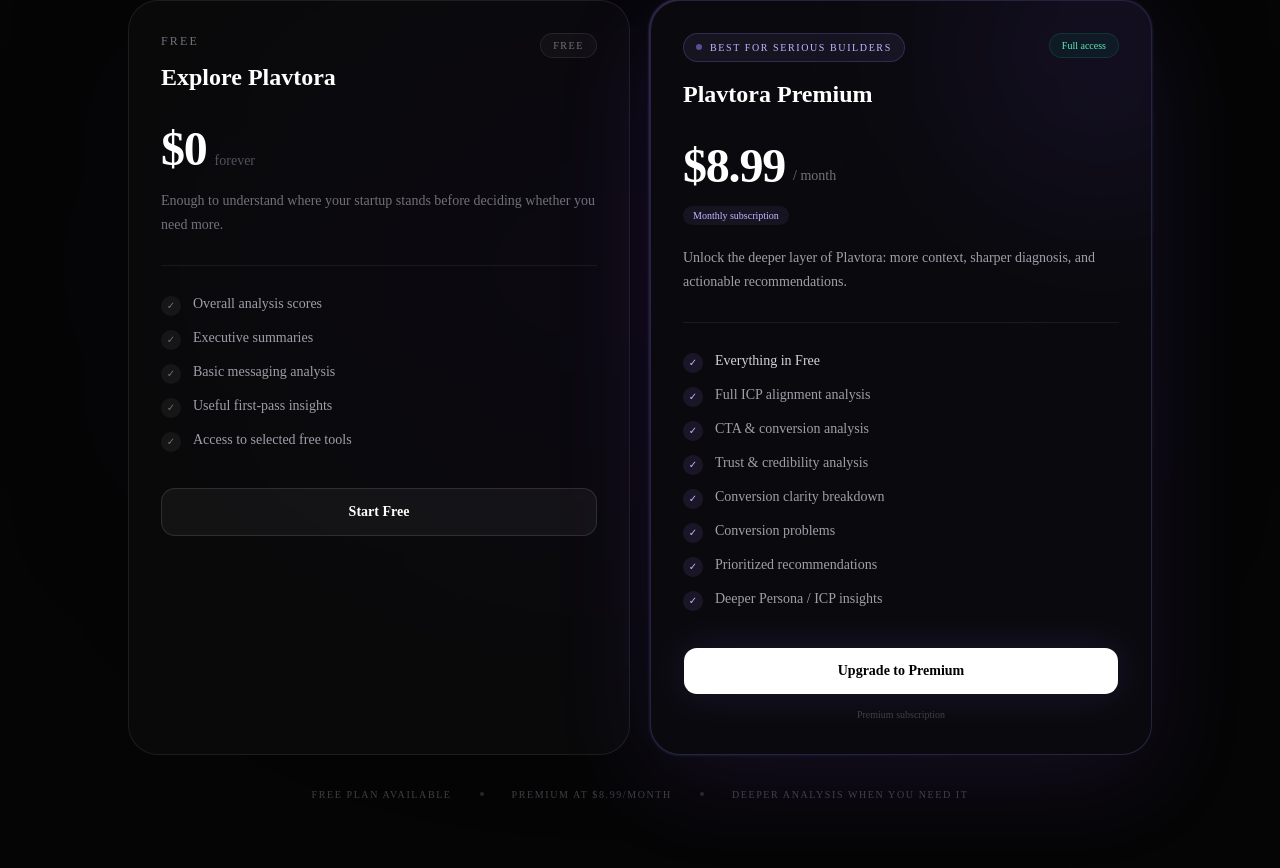
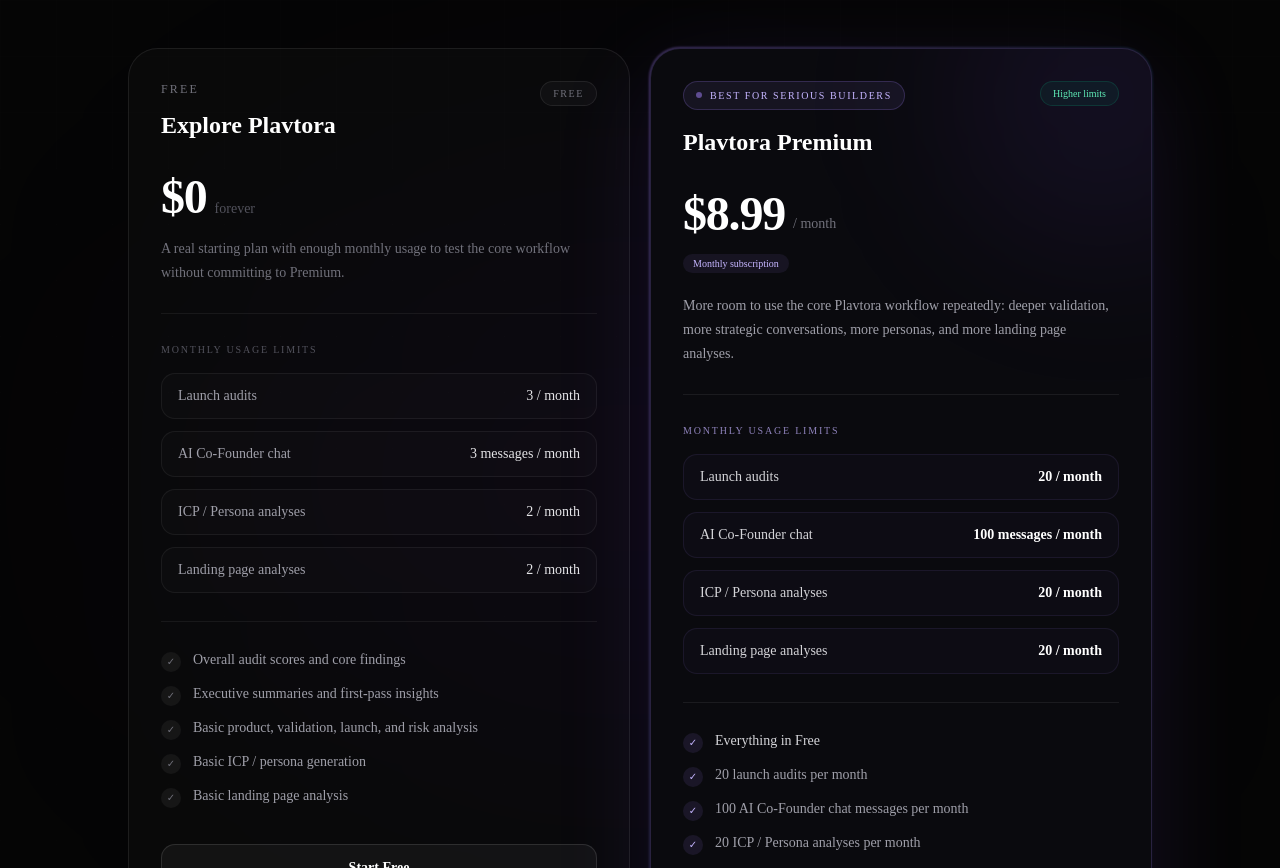
Before and after one commit to Asmit-08/launch-pilot, a Next.js app in the folder frontend/: page / in a window 1280 px wide. Shown: the part 4592-5460 px from the top of the page. Built offline with nearby package versions, Linux system fonts and the light colour scheme; no server answers.

Commit message:
fix navbar public icon path

```diff
--- a/frontend/app/billing/page.tsx
+++ b/frontend/app/billing/page.tsx
@@ -4,7 +4,23 @@
 import { useRouter } from "next/navigation";
 import { supabase } from "@/lib/supabase";
 
+const freeFeatures = [
+  "3 Launch Audits per month",
+  "3 AI Co-Founder messages per month",
+  "2 ICP / Persona analyses per month",
+  "2 Landing Page Analyses per month",
+  "Overall analysis scores",
+  "Executive summaries",
+  "Basic messaging analysis",
+  "Useful first-pass insights",
+  "Access to selected free tools",
+];
+
 const premiumFeatures = [
+  "20 Launch Audits per month",
+  "100 AI Co-Founder messages per month",
+  "20 ICP / Persona analyses per month",
+  "20 Landing Page Analyses per month",
   "Full ICP alignment analysis",
   "CTA & conversion analysis",
   "Trust & credibility analysis",
@@ -13,14 +29,6 @@
   "Prioritized recommendations",
   "Deeper Persona / ICP insights",
   "Premium AI decision support",
-];
-
-const freeFeatures = [
-  "Overall analysis scores",
-  "Executive summaries",
-  "Basic messaging analysis",
-  "Useful first-pass insights",
-  "Access to selected free tools",
 ];
 
 export default function BillingPage() {
@@ -47,7 +55,8 @@
           return;
         }
 
-        const apiBaseUrl = "https://launch-pilot-backend.onrender.com";
+        const apiBaseUrl =
+          "https://launch-pilot-backend.onrender.com";
 
         const response = await fetch(`${apiBaseUrl}/auth/me`, {
           headers: {
@@ -95,7 +104,8 @@
         return;
       }
 
-      const apiBaseUrl = "https://launch-pilot-backend.onrender.com";
+      const apiBaseUrl =
+        "https://launch-pilot-backend.onrender.com";
 
       const response = await fetch(
         `${apiBaseUrl}/billing/create-checkout`,
@@ -144,7 +154,10 @@
 
         <div className="relative flex flex-col items-center gap-4">
           <div className="h-10 w-10 animate-spin rounded-full border-2 border-white/10 border-t-violet-400" />
-          <p className="text-sm text-zinc-500">Loading your plan...</p>
+
+          <p className="text-sm text-zinc-500">
+            Loading your plan...
+          </p>
         </div>
       </main>
     );
@@ -154,7 +167,9 @@
     <main className="relative min-h-screen overflow-hidden bg-[#050505] text-white">
       <div className="pointer-events-none absolute inset-0 overflow-hidden">
         <div className="absolute left-[-15%] top-[-15%] h-[700px] w-[700px] rounded-full bg-blue-600/[0.07] blur-[160px]" />
+
         <div className="absolute right-[-15%] top-[5%] h-[700px] w-[700px] rounded-full bg-violet-600/[0.08] blur-[170px]" />
+
         <div className="absolute bottom-[-20%] left-[25%] h-[600px] w-[600px] rounded-full bg-fuchsia-500/[0.04] blur-[160px]" />
 
         <div className="absolute inset-0 bg-[linear-gradient(to_right,rgba(255,255,255,0.02)_1px,transparent_1px),linear-gradient(to_bottom,rgba(255,255,255,0.02)_1px,transparent_1px)] bg-[size:56px_56px]" />
@@ -199,9 +214,10 @@
           </h1>
 
           <p className="mx-auto mt-6 max-w-2xl text-base leading-7 text-zinc-500 sm:text-lg">
-            Premium unlocks the deeper layer of Plavtora so you can move from
-            basic signals to sharper diagnosis, stronger recommendations, and
-            clearer next moves.
+            Premium gives you significantly more analysis capacity and
+            unlocks deeper intelligence so you can move from basic signals
+            to sharper diagnosis, stronger recommendations, and clearer
+            next moves.
           </p>
         </div>
 
@@ -210,11 +226,16 @@
             <span className="flex h-6 w-6 items-center justify-center rounded-full bg-emerald-400/[0.1] text-xs">
               ✓
             </span>
+
             You already have Plavtora Premium access.
           </div>
         )}
 
         <div className="mx-auto mt-14 grid max-w-5xl gap-5 lg:grid-cols-2">
+          {/* =====================================================
+              FREE
+          ===================================================== */}
+
           <section className="relative rounded-[30px] border border-white/[0.08] bg-white/[0.02] p-7 sm:p-9">
             <div className="flex items-start justify-between gap-5">
               <div>
@@ -233,16 +254,26 @@
             </div>
 
             <div className="mt-8 flex items-baseline gap-2">
-              <span className="text-5xl font-semibold tracking-tight">$0</span>
-              <span className="text-sm text-zinc-600">/ forever</span>
+              <span className="text-5xl font-semibold tracking-tight">
+                $0
+              </span>
+
+              <span className="text-sm text-zinc-600">
+                / forever
+              </span>
             </div>
 
             <p className="mt-4 max-w-md text-sm leading-6 text-zinc-500">
               Start with genuinely useful analysis and understand where your
-              startup stands.
+              startup stands without paying anything.
             </p>
 
             <div className="my-8 h-px bg-white/[0.06]" />
+
+            <div>
+              <p className="mb-4 text-[10px] font-medium uppercase tracking-[0.18em] text-zinc-600">
+                Monthly usage
+              </p>
 
               <div className="space-y-4">
                 {freeFeatures.map((feature) => (
@@ -253,9 +284,11 @@
                     <span className="mt-0.5 flex h-5 w-5 shrink-0 items-center justify-center rounded-full bg-white/[0.05] text-[10px] text-zinc-500">
                       ✓
                     </span>
+
                     <span>{feature}</span>
                   </div>
                 ))}
+              </div>
             </div>
 
             <button
@@ -265,6 +298,10 @@
               Continue with Free
             </button>
           </section>
+
+          {/* =====================================================
+              PREMIUM
+          ===================================================== */}
 
           <section className="relative">
             <div className="absolute -inset-[1px] rounded-[31px] bg-gradient-to-br from-violet-400/45 via-blue-400/15 to-transparent blur-[1px]" />
@@ -286,7 +323,7 @@
                   </div>
 
                   <span className="rounded-full border border-emerald-400/15 bg-emerald-400/[0.06] px-3 py-1.5 text-[10px] font-medium text-emerald-300">
-                    Full access
+                    Higher limits
                   </span>
                 </div>
 
@@ -301,12 +338,17 @@
                 </div>
 
                 <p className="mt-4 max-w-md text-sm leading-6 text-zinc-400">
-                  Go beyond surface-level answers. Get the analysis,
-                  explanations, and priorities you need to make stronger
-                  startup decisions.
+                  Go beyond surface-level answers. Get substantially more
+                  usage plus the deeper analysis, explanations, and
+                  recommendations needed to make stronger startup decisions.
                 </p>
 
                 <div className="my-8 h-px bg-white/[0.07]" />
+
+                <div>
+                  <p className="mb-4 text-[10px] font-medium uppercase tracking-[0.18em] text-violet-300">
+                    Monthly usage
+                  </p>
 
                   <div className="space-y-4">
                     {premiumFeatures.map((feature) => (
@@ -321,6 +363,7 @@
                         <span>{feature}</span>
                       </div>
                     ))}
+                  </div>
                 </div>
 
                 <button
@@ -342,12 +385,16 @@
                 )}
 
                 <p className="mt-4 text-center text-[10px] text-zinc-700">
-                  Monthly subscription · Dodo checkout will be connected here.
+                  Monthly subscription · Usage limits reset each month.
                 </p>
               </div>
             </div>
           </section>
         </div>
+
+        {/* =====================================================
+            COMPARISON / POSITIONING
+        ===================================================== */}
 
         <section className="mx-auto mt-16 max-w-5xl rounded-[28px] border border-white/[0.07] bg-white/[0.018] p-7 sm:p-9">
           <div className="grid gap-8 md:grid-cols-3">
@@ -357,8 +404,9 @@
               </p>
 
               <p className="mt-3 text-sm leading-6 text-zinc-400">
-                Understand the basics and decide whether Plavtora is useful
-                for you.
+                Get real startup analysis with defined monthly limits. Enough
+                to understand your product, test the workflow, and decide
+                whether deeper analysis is useful.
               </p>
             </div>
 
@@ -370,8 +418,9 @@
               </p>
 
               <p className="mt-3 text-sm leading-6 text-zinc-400">
-                Go deeper when the decision matters and you need stronger
-                evidence, diagnosis, and recommendations.
+                Get substantially higher monthly limits plus deeper ICP,
+                conversion, risk, recommendation, and AI decision-support
+                capabilities.
               </p>
             </div>
 
@@ -383,9 +432,64 @@
               </p>
 
               <p className="mt-3 text-sm leading-6 text-zinc-400">
-                Free gives real value. Premium gives more depth—not artificial
-                censorship.
+                Free gives real value. Premium gives more capacity and more
+                depth—not artificial censorship. Both plans have defined
+                usage limits.
               </p>
+            </div>
+          </div>
+        </section>
+
+        {/* =====================================================
+            LIMIT SUMMARY
+        ===================================================== */}
+
+        <section className="mx-auto mt-8 max-w-5xl">
+          <div className="rounded-[28px] border border-white/[0.07] bg-white/[0.018] p-7 sm:p-9">
+            <div className="text-center">
+              <p className="text-[10px] uppercase tracking-[0.2em] text-zinc-600">
+                Monthly usage at a glance
+              </p>
+
+              <h3 className="mt-3 text-xl font-semibold">
+                More room to analyze, iterate, and decide
+              </h3>
+            </div>
+
+            <div className="mt-8 overflow-hidden rounded-2xl border border-white/[0.06]">
+              <div className="grid grid-cols-3 border-b border-white/[0.06] bg-white/[0.025] px-5 py-4 text-xs font-medium uppercase tracking-[0.12em] text-zinc-500">
+                <span>Capability</span>
+                <span className="text-center">Free</span>
+                <span className="text-center text-violet-300">
+                  Premium
+                </span>
+              </div>
+
+              <div className="divide-y divide-white/[0.06]">
+                <LimitRow
+                  label="Launch Audits"
+                  free="3 / month"
+                  premium="20 / month"
+                />
+
+                <LimitRow
+                  label="AI Co-Founder messages"
+                  free="3 / month"
+                  premium="100 / month"
+                />
+
+                <LimitRow
+                  label="ICP / Persona analyses"
+                  free="2 / month"
+                  premium="20 / month"
+                />
+
+                <LimitRow
+                  label="Landing Page Analyses"
+                  free="2 / month"
+                  premium="20 / month"
+                />
+              </div>
             </div>
           </div>
         </section>
@@ -393,3 +497,29 @@
     </main>
   );
 }
+
+function LimitRow({
+  label,
+  free,
+  premium,
+}: {
+  label: string;
+  free: string;
+  premium: string;
+}) {
+  return (
+    <div className="grid grid-cols-3 items-center px-5 py-4 text-sm">
+      <span className="text-zinc-400">
+        {label}
+      </span>
+
+      <span className="text-center text-zinc-500">
+        {free}
+      </span>
+
+      <span className="text-center font-medium text-violet-300">
+        {premium}
+      </span>
+    </div>
+  );
+}
--- a/frontend/app/page.tsx
+++ b/frontend/app/page.tsx
@@ -840,14 +840,15 @@
               <h2 className="mt-5 text-4xl font-semibold tracking-[-0.035em] sm:text-5xl">
                 Start free.
                 <span className="block text-zinc-500">
-                  Go deeper when you need to.
+                  Upgrade when you need more room to think.
                 </span>
               </h2>
 
               <p className="mx-auto mt-6 max-w-2xl text-base leading-7 text-zinc-500">
-                Get useful answers for free. Upgrade when you need deeper
-                analysis, stronger recommendations, and a more complete view
-                of your startup.
+                Every plan has defined monthly limits. Free gives you enough
+                usage to evaluate Plavtora; Premium gives you substantially
+                more capacity across audits, chat, ICP/personas, and landing
+                page analysis.
               </p>
             </div>
 
@@ -879,19 +880,49 @@
                 </div>
 
                 <p className="mt-4 text-sm leading-6 text-zinc-500">
-                  Enough to understand where your startup stands before
-                  deciding whether you need more.
+                  A real starting plan with enough monthly usage to test the
+                  core workflow without committing to Premium.
                 </p>
+
+                <div className="mt-7 h-px bg-white/[0.06]" />
+
+                <div className="mt-7">
+                  <p className="text-[10px] font-medium uppercase tracking-[0.18em] text-zinc-600">
+                    Monthly usage limits
+                  </p>
+
+                  <div className="mt-4 space-y-3">
+                    {[
+                      ["Launch audits", "3 / month"],
+                      ["AI Co-Founder chat", "3 messages / month"],
+                      ["ICP / Persona analyses", "2 / month"],
+                      ["Landing page analyses", "2 / month"],
+                    ].map(([label, value]) => (
+                      <div
+                        key={label}
+                        className="flex items-center justify-between gap-4 rounded-xl border border-white/[0.06] bg-white/[0.015] px-4 py-3"
+                      >
+                        <span className="text-sm text-zinc-400">
+                          {label}
+                        </span>
+
+                        <span className="shrink-0 text-sm font-medium text-zinc-200">
+                          {value}
+                        </span>
+                      </div>
+                    ))}
+                  </div>
+                </div>
 
                 <div className="mt-7 h-px bg-white/[0.06]" />
 
                 <div className="mt-7 space-y-3">
                   {[
-                    "Overall analysis scores",
-                    "Executive summaries",
-                    "Basic messaging analysis",
-                    "Useful first-pass insights",
-                    "Access to selected free tools",
+                    "Overall audit scores and core findings",
+                    "Executive summaries and first-pass insights",
+                    "Basic product, validation, launch, and risk analysis",
+                    "Basic ICP / persona generation",
+                    "Basic landing page analysis",
                   ].map((item) => (
                     <div
                       key={item}
@@ -925,6 +956,10 @@
                     "Start Free"
                   )}
                 </Button>
+
+                <p className="mt-3 text-center text-[10px] text-zinc-700">
+                  Limits reset monthly
+                </p>
               </div>
 
               {/* Premium */}
@@ -948,7 +983,7 @@
                       </div>
 
                       <div className="rounded-full border border-emerald-400/15 bg-emerald-400/[0.06] px-3 py-1 text-[10px] font-medium text-emerald-300">
-                        Full access
+                        Higher limits
                       </div>
                     </div>
 
@@ -969,22 +1004,53 @@
                     </div>
 
                     <p className="mt-5 text-sm leading-6 text-zinc-400">
-                      Unlock the deeper layer of Plavtora: more context,
-                      sharper diagnosis, and actionable recommendations.
+                      More room to use the core Plavtora workflow repeatedly:
+                      deeper validation, more strategic conversations, more
+                      personas, and more landing page analyses.
                     </p>
+
+                    <div className="mt-7 h-px bg-white/[0.07]" />
+
+                    <div className="mt-7">
+                      <p className="text-[10px] font-medium uppercase tracking-[0.18em] text-violet-300/70">
+                        Monthly usage limits
+                      </p>
+
+                      <div className="mt-4 space-y-3">
+                        {[
+                          ["Launch audits", "20 / month"],
+                          ["AI Co-Founder chat", "100 messages / month"],
+                          ["ICP / Persona analyses", "20 / month"],
+                          ["Landing page analyses", "20 / month"],
+                        ].map(([label, value]) => (
+                          <div
+                            key={label}
+                            className="flex items-center justify-between gap-4 rounded-xl border border-violet-400/[0.09] bg-violet-400/[0.025] px-4 py-3"
+                          >
+                            <span className="text-sm text-zinc-300">
+                              {label}
+                            </span>
+
+                            <span className="shrink-0 text-sm font-semibold text-white">
+                              {value}
+                            </span>
+                          </div>
+                        ))}
+                      </div>
+                    </div>
 
                     <div className="mt-7 h-px bg-white/[0.07]" />
 
                     <div className="mt-7 space-y-3">
                       {[
                         "Everything in Free",
-                        "Full ICP alignment analysis",
-                        "CTA & conversion analysis",
-                        "Trust & credibility analysis",
-                        "Conversion clarity breakdown",
-                        "Conversion problems",
-                        "Prioritized recommendations",
+                        "20 launch audits per month",
+                        "100 AI Co-Founder chat messages per month",
+                        "20 ICP / Persona analyses per month",
+                        "20 landing page analyses per month",
+                        "Full landing page analysis including ICP alignment",
                         "Deeper Persona / ICP insights",
+                        "Prioritized recommendations and strategic guidance",
                       ].map((item, index) => (
                         <div
                           key={item}
@@ -1021,23 +1087,29 @@
                     </Button>
 
                     <p className="mt-3 text-center text-[10px] text-zinc-700">
-                      Premium subscription
+                      Limits reset monthly
                     </p>
                   </div>
                 </div>
               </div>
             </div>
 
-            <div className="mx-auto mt-8 flex max-w-5xl flex-wrap items-center justify-center gap-x-7 gap-y-3 text-[10px] uppercase tracking-[0.16em] text-zinc-700">
-              <span>Free plan available</span>
+            <div className="mx-auto mt-8 max-w-5xl text-center text-[10px] uppercase tracking-[0.16em] text-zinc-700">
+              <span>
+                Free: 3 audits · 3 chat messages · 2 personas · 2 landing page
+                analyses
+              </span>
 
-              <span className="h-1 w-1 rounded-full bg-zinc-800" />
+              <span className="mx-3 text-zinc-800">•</span>
 
-              <span>Premium at $8.99/month</span>
+              <span>
+                Premium: 20 audits · 100 chat messages · 20 personas · 20
+                landing page analyses
+              </span>
 
-              <span className="h-1 w-1 rounded-full bg-zinc-800" />
-
-              <span>Deeper analysis when you need it</span>
+              <p className="mt-3 normal-case tracking-normal text-zinc-700">
+                All usage limits reset at the start of each month.
+              </p>
             </div>
           </div>
         </section>
--- a/frontend/components/dashboard/Sidebar.tsx
+++ b/frontend/components/dashboard/Sidebar.tsx
@@ -458,7 +458,7 @@
                   <button
                     type="button"
                     onClick={() =>
-                      router.push("/settings")
+                      router.push("/billing")
                     }
                     className="
                       mt-2
```
Lines whose indentation alone changed are shown as unchanged.
